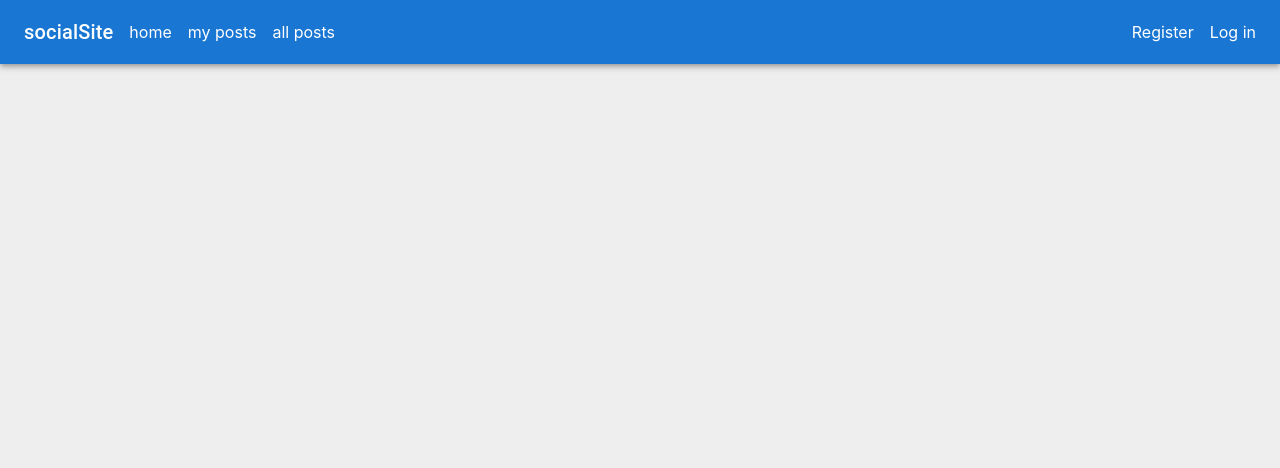
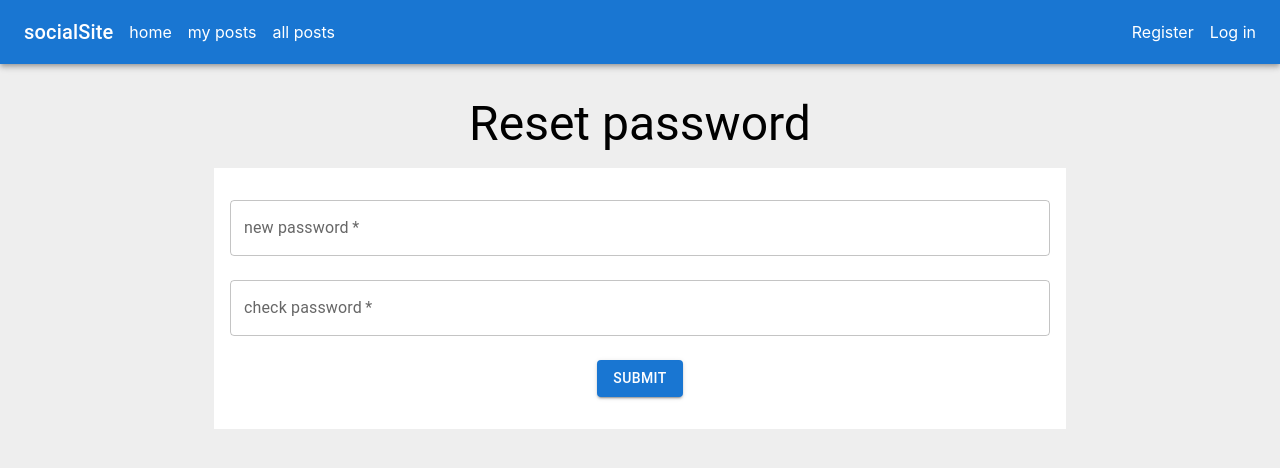
Before and after one commit to Mohammed-Almuziny/w09d05, a React (Create React App) app: page /Resetpass/1 in a window 1280 px wide. Shown: the top 468 px of the page. Built offline with nearby package versions, Linux system fonts and the light colour scheme.

Commit message:
create reset password page

```diff
--- a/src/App.js
+++ b/src/App.js
@@ -5,6 +5,7 @@ import { MyPosts } from "./pages/MyPosts";
 import { AllPosts } from "./pages/AllPosts";
 import { Register } from "./pages/Register";
 import { Login } from "./pages/Login";
+import { ResetPass } from "./pages/ResetPass";
 
 function App() {
   return (
@@ -16,6 +17,7 @@ function App() {
         <Route path="allPosts" element={<AllPosts />} />
         <Route path="/register" element={<Register />} />
         <Route path="/LogIn" element={<Login />} />
+        <Route path="/Resetpass/:token" element={<ResetPass />} />
       </Routes>
     </div>
   );
--- a/src/pages/Login.jsx
+++ b/src/pages/Login.jsx
@@ -50,6 +50,12 @@ export const Login = ({ setUser, setRole, setToken }) => {
     }
   };
 
+  const handleForgetPass = () => {
+    const email = prompt("Please enter email");
+
+    axios.post(`${process.env.REACT_APP_BASE_URL}/forgetPass`, { email });
+  };
+
   return (
     <Container maxWidth="md">
       <Typography variant="h3" align="center" mb={2}>
@@ -78,12 +84,22 @@ export const Login = ({ setUser, setRole, setToken }) => {
               required
             />
           </FormGroup>
+
           <Typography align="center" my={2}>
             <Button variant="contained" type="submit">
               log in
             </Button>
           </Typography>
           <LogWithGoogle />
+
+          <Typography
+            onClick={() => handleForgetPass()}
+            variant="button"
+            align="center"
+            style={{ color: "#00adb5" }}
+          >
+            forget password?
+          </Typography>
         </form>
       </Box>
     </Container>
--- /dev/null
+++ b/src/pages/ResetPass.jsx
@@ -0,0 +1,79 @@
+import { React, useState } from "react";
+import { useNavigate, useParams } from "react-router-dom";
+import axios from "axios";
+import {
+  Container,
+  Box,
+  FormGroup,
+  TextField,
+  Typography,
+  Button,
+} from "@mui/material";
+
+export const ResetPass = () => {
+  const [password1, setPassword1] = useState("");
+  const [password2, setPassword2] = useState("");
+
+  const { token } = useParams();
+
+  console.log(token);
+
+  const navigate = useNavigate();
+
+  const handleSubmit = (e) => {
+    try {
+      e.preventDefault();
+
+      axios
+        .post(`${process.env.REACT_APP_BASE_URL}/login`)
+        .then(() => {
+          navigate("/");
+        })
+        .catch((err) => {
+          console.log(err);
+        });
+    } catch (err) {
+      console.log(err);
+    }
+  };
+
+  return (
+    <Container maxWidth="md">
+      <Typography variant="h3" align="center" mb={2}>
+        Reset password
+      </Typography>
+      <Box sx={{ bgcolor: "background.paper", p: 2 }}>
+        <form onSubmit={handleSubmit}>
+          <FormGroup>
+            <TextField
+              onChange={(e) => setPassword1(e.target.value)}
+              fullWidth
+              type="password"
+              id="newPass"
+              label="new password"
+              placeholder="new password"
+              margin="normal"
+              required
+            />
+            <TextField
+              onChange={(e) => setPassword2(e.target.value)}
+              fullWidth
+              type="password"
+              id="checkpassword"
+              label="check password"
+              placeholder="check password"
+              margin="normal"
+              required
+            />
+          </FormGroup>
+
+          <Typography align="center" my={2}>
+            <Button variant="contained" type="submit">
+              submit
+            </Button>
+          </Typography>
+        </form>
+      </Box>
+    </Container>
+  );
+};
```
